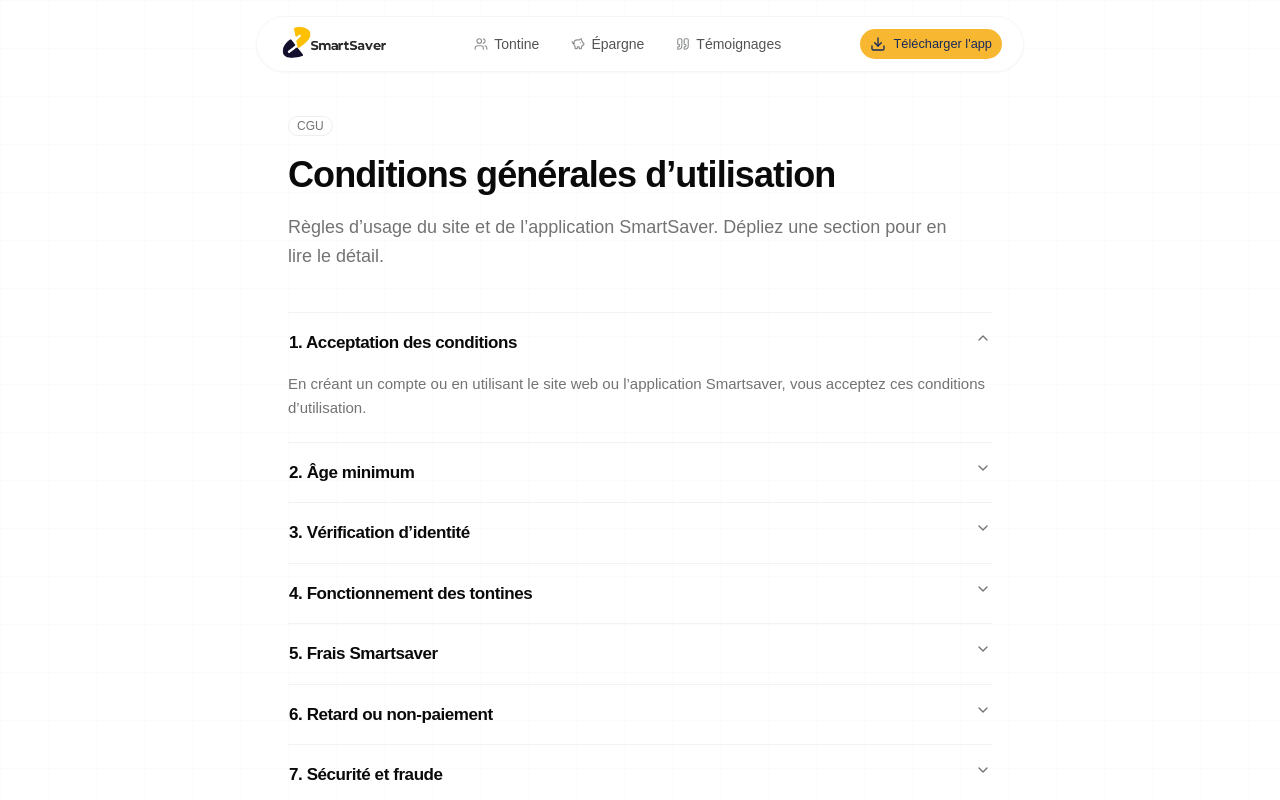
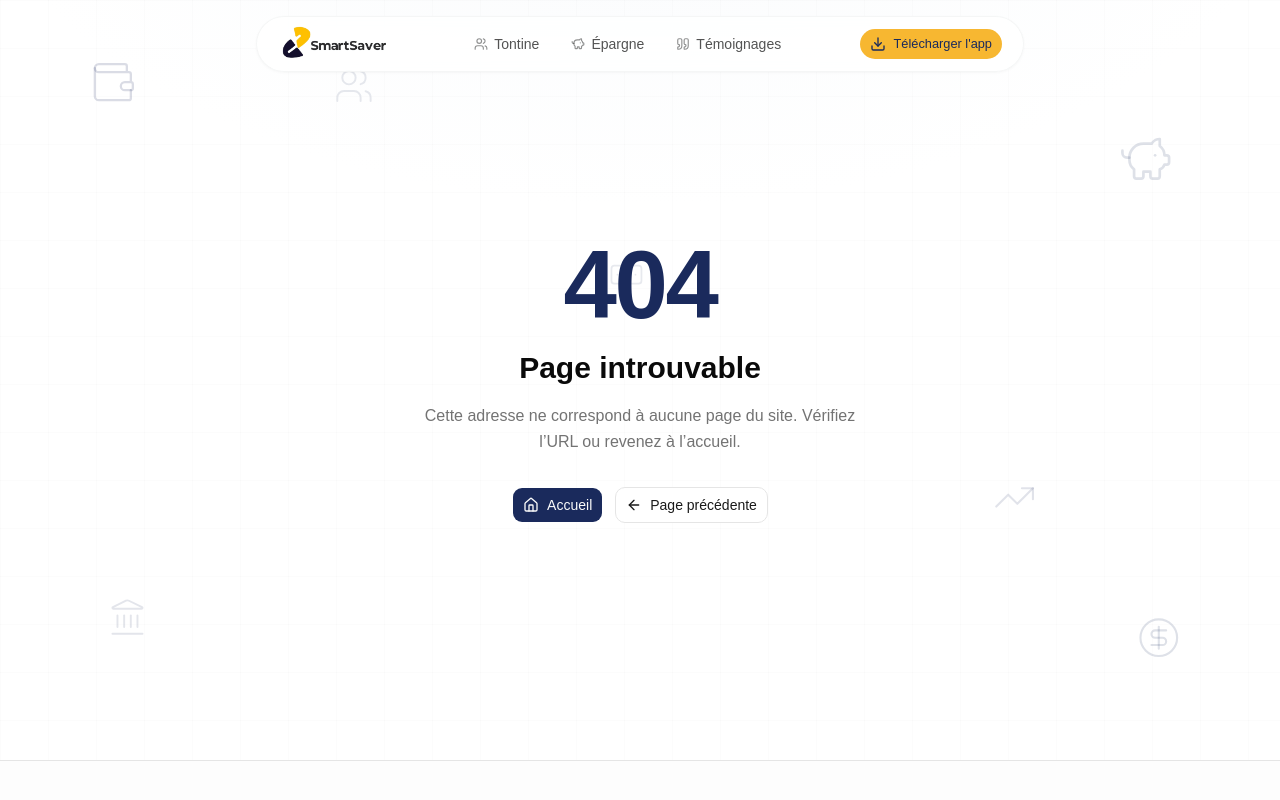
Before and after one commit to The-Ghost03/smartsaver-web-react, a React (Vite) app: page /cgu in a window 1280 px wide. Shown: the top 800 px of the page. Built offline with nearby package versions, Linux system fonts and the light colour scheme.

Commit message:
feat: implement NotFound page with floating icons and navigation buttons for improved user experience on 404 errors

```diff
--- a/src/constants/marketing-floaters.js
+++ b/src/constants/marketing-floaters.js
@@ -9,7 +9,7 @@ import {
 } from "lucide-react";
 
 /**
- * Définitions communes : même trajectoire / durée, styles distincts hero (fond sombre) vs jelly loader (fond clair).
+ * Définitions communes : trajectoires / durées partagées ; styles par contexte (hero, jelly, page 404).
  * `includeInJellyRouteLoader: false` exclut l’icône du loader (ex. TrendingUp absente du jelly actuel).
  */
 const FLOATER_DEFS = [
@@ -24,6 +24,10 @@ const FLOATER_DEFS = [
     jelly: {
       className: "left-[5%] top-[14%] text-primary/18",
       iconClass: "size-11 max-md:size-9",
+    },
+    notFound: {
+      className: "left-[3%] top-[10%] text-primary/16 max-md:left-[5%]",
+      iconClass: "size-12 max-md:size-8",
     },
     x: [0, 100, 55, -40, 0],
     y: [0, -35, 45, 20, 0],
@@ -41,6 +45,10 @@ const FLOATER_DEFS = [
       className: "right-[7%] top-[20%] text-primary/14",
       iconClass: "size-12 max-md:size-10",
     },
+    notFound: {
+      className: "right-[4%] top-[14%] text-primary/14 max-md:right-[3%]",
+      iconClass: "size-14 max-md:size-9",
+    },
     x: [0, -85, -30, 50, 0],
     y: [0, 40, -20, 30, 0],
     duration: 36,
@@ -57,6 +65,10 @@ const FLOATER_DEFS = [
       className: "left-[42%] top-[8%] text-primary/12 max-md:left-[48%]",
       iconClass: "size-9 max-md:size-7",
     },
+    notFound: {
+      className: "left-[28%] top-[6%] text-primary/11 max-md:left-[38%]",
+      iconClass: "size-10 max-md:size-7",
+    },
     x: [0, -60, 25, 40, 0],
     y: [0, 50, 25, -35, 0],
     duration: 48,
@@ -67,6 +79,11 @@ const FLOATER_DEFS = [
     hero: {
       className:
         "right-[28%] bottom-[38%] text-primary-foreground/[0.15] max-md:right-[20%] max-md:bottom-[32%]",
+      iconClass: "size-11 max-md:size-8",
+    },
+    notFound: {
+      className:
+        "right-[22%] bottom-[28%] text-primary/13 max-md:right-[12%] max-md:bottom-[22%]",
       iconClass: "size-11 max-md:size-8",
     },
     x: [0, 70, -45, 20, 0],
@@ -85,6 +102,10 @@ const FLOATER_DEFS = [
       className: "left-[10%] bottom-[16%] text-primary/14",
       iconClass: "size-10 max-md:size-8",
     },
+    notFound: {
+      className: "left-[6%] bottom-[18%] text-primary/12 max-md:left-[4%]",
+      iconClass: "size-10 max-md:size-7",
+    },
     x: [0, 65, -55, 30, 0],
     y: [0, 30, -40, -15, 0],
     duration: 44,
@@ -101,6 +122,10 @@ const FLOATER_DEFS = [
       className: "right-[5%] bottom-[14%] text-primary/15",
       iconClass: "size-11 max-md:size-9",
     },
+    notFound: {
+      className: "right-[5%] bottom-[12%] text-primary/14 max-md:right-[2%]",
+      iconClass: "size-11 max-md:size-8",
+    },
     x: [0, -95, -40, 60, 0],
     y: [0, -25, 35, -20, 0],
     duration: 50,
@@ -115,6 +140,10 @@ const FLOATER_DEFS = [
     },
     jelly: {
       className: "left-[48%] top-[38%] text-primary/10 max-md:hidden",
+      iconClass: "size-9",
+    },
+    notFound: {
+      className: "left-[46%] top-[36%] text-primary/10 max-md:hidden",
       iconClass: "size-9",
     },
     x: [0, 45, -70, 15, 0],
@@ -146,6 +175,17 @@ function toJellyFloater(def) {
   };
 }
 
+function toNotFoundFloater(def) {
+  return {
+    Icon: def.Icon,
+    className: def.notFound.className,
+    iconClass: def.notFound.iconClass,
+    x: def.x,
+    y: def.y,
+    duration: def.duration,
+  };
+}
+
 /** Icônes dérivantes — hero (section « Gérez votre argent ») */
 export const heroMarketingFloaters = FLOATER_DEFS.map(toHeroFloater);
 
@@ -153,3 +193,6 @@ export const heroMarketingFloaters = FLOATER_DEFS.map(toHeroFloater);
 export const jellyRouteFloaters = FLOATER_DEFS.map(toJellyFloater).filter(
   Boolean
 );
+
+/** Icônes dérivantes — page 404 (fond clair, toutes les icônes dont TrendingUp) */
+export const notFoundPageFloaters = FLOATER_DEFS.map(toNotFoundFloater);
--- a/src/constants/routes.js
+++ b/src/constants/routes.js
@@ -1,7 +1,7 @@
 /** Chemins publics — source unique pour le routeur et les liens */
 export const ROUTES = {
   HOME: "/",
-  CGU: "/cgu",
+  CGU: "/conditions-generales-dutilisation",
   PRIVACY: "/politique-de-confidentialite",
   LEGAL: "/mentions-legales",
 };
--- /dev/null
+++ b/src/pages/NotFound.jsx
@@ -0,0 +1,82 @@
+import { Link, useNavigate } from "react-router-dom";
+import { motion } from "framer-motion";
+import { ArrowLeft, Home } from "lucide-react";
+import { ROUTES } from "@/constants/routes";
+import { PAGE_WIDE } from "@/constants/layout";
+import { notFoundPageFloaters } from "@/constants/marketing-floaters";
+import { fadeUp } from "@/lib/motion-variants";
+import { Button } from "@/components/ui/button";
+
+export default function NotFound() {
+  const navigate = useNavigate();
+
+  return (
+    <section className="relative min-h-[min(90vh,720px)] overflow-hidden py-20">
+      <div className="pointer-events-none absolute inset-0 z-0" aria-hidden>
+        <div className="fx-grid-light absolute inset-0 opacity-[0.35]" />
+        {notFoundPageFloaters.map((f, i) => (
+          <motion.div
+            key={`notfound-float-${i}`}
+            className={`absolute ${f.className}`}
+            initial={{ x: 0, y: 0 }}
+            animate={{ x: f.x, y: f.y }}
+            transition={{
+              duration: f.duration,
+              repeat: Infinity,
+              repeatType: "mirror",
+              ease: "easeInOut",
+            }}
+          >
+            <f.Icon className={f.iconClass} strokeWidth={1.15} />
+          </motion.div>
+        ))}
+      </div>
+
+      <div
+        className={`relative z-10 ${PAGE_WIDE} flex min-h-[min(75vh,600px)] flex-col items-center justify-center gap-8 text-center`}
+      >
+        <motion.div
+          variants={fadeUp}
+          initial="hidden"
+          animate="visible"
+          className="flex flex-col items-center gap-4"
+        >
+          <p className="font-heading text-7xl font-bold tracking-tight text-primary sm:text-8xl">
+            404
+          </p>
+          <h1 className="font-heading text-2xl font-semibold text-foreground sm:text-3xl">
+            Page introuvable
+          </h1>
+          <p className="max-w-md text-muted-foreground">
+            Cette adresse ne correspond à aucune page du site. Vérifiez l’URL ou
+            revenez à l’accueil.
+          </p>
+        </motion.div>
+        <motion.div
+          variants={fadeUp}
+          initial="hidden"
+          animate="visible"
+          transition={{ delay: 0.1 }}
+          className="flex flex-wrap items-center justify-center gap-3"
+        >
+          <Button asChild variant="default" size="lg" className="gap-2">
+            <Link to={ROUTES.HOME}>
+              <Home className="size-4" aria-hidden />
+              Accueil
+            </Link>
+          </Button>
+          <Button
+            type="button"
+            variant="outline"
+            size="lg"
+            className="gap-2"
+            onClick={() => navigate(-1)}
+          >
+            <ArrowLeft className="size-4" aria-hidden />
+            Page précédente
+          </Button>
+        </motion.div>
+      </div>
+    </section>
+  );
+}
--- a/src/routes/AppRoutes.jsx
+++ b/src/routes/AppRoutes.jsx
@@ -8,6 +8,7 @@ const Home = lazy(() => import("@/pages/Home"));
 const CGU = lazy(() => import("@/pages/CGU"));
 const Policy = lazy(() => import("@/pages/Policy"));
 const MentionsLegales = lazy(() => import("@/pages/MentionsLegales"));
+const NotFound = lazy(() => import("@/pages/NotFound"));
 
 export function AppRoutes() {
   return (
@@ -18,6 +19,7 @@ export function AppRoutes() {
           <Route path={ROUTES.CGU} element={<CGU />} />
           <Route path={ROUTES.PRIVACY} element={<Policy />} />
           <Route path={ROUTES.LEGAL} element={<MentionsLegales />} />
+          <Route path="*" element={<NotFound />} />
         </Route>
       </Routes>
     </Suspense>
```
